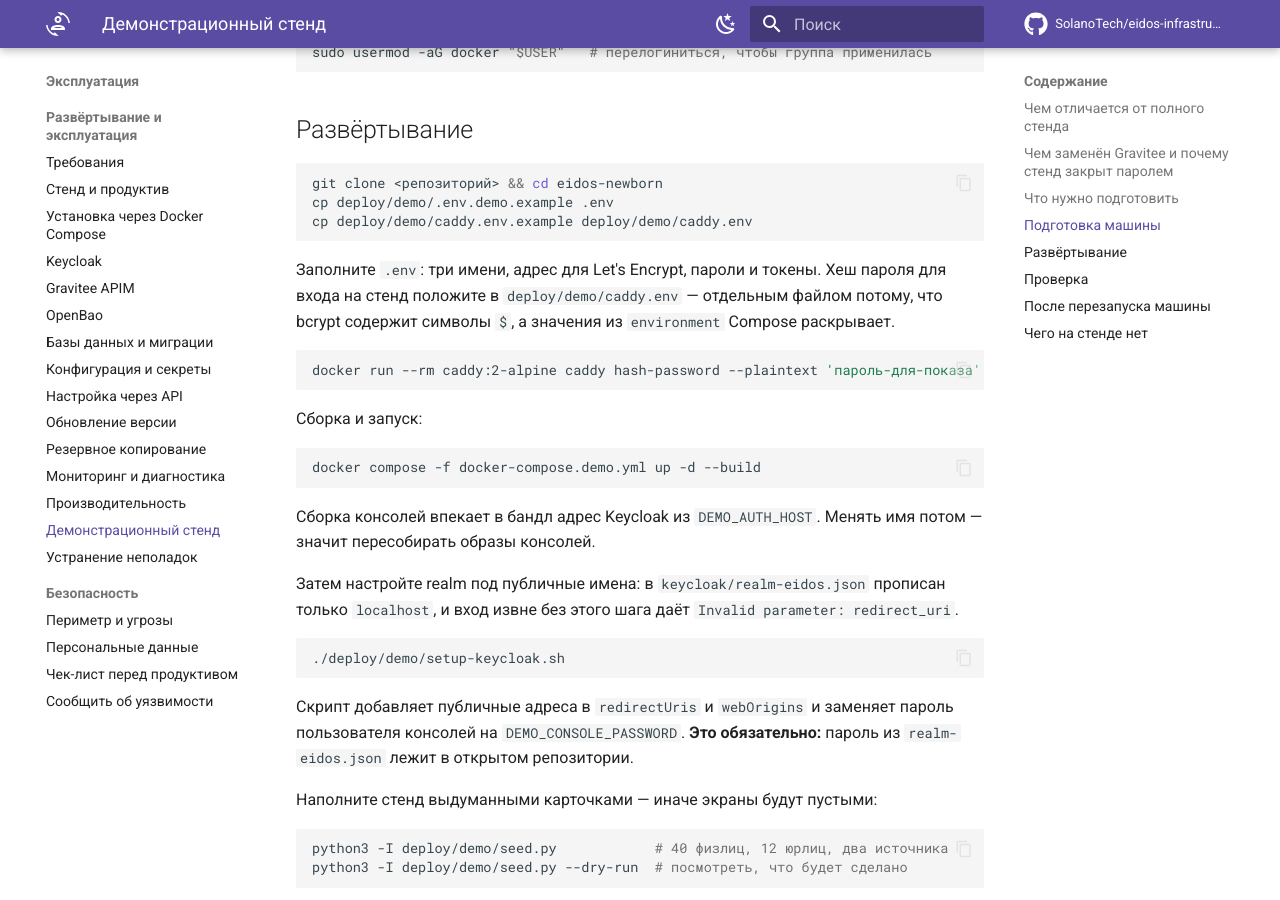
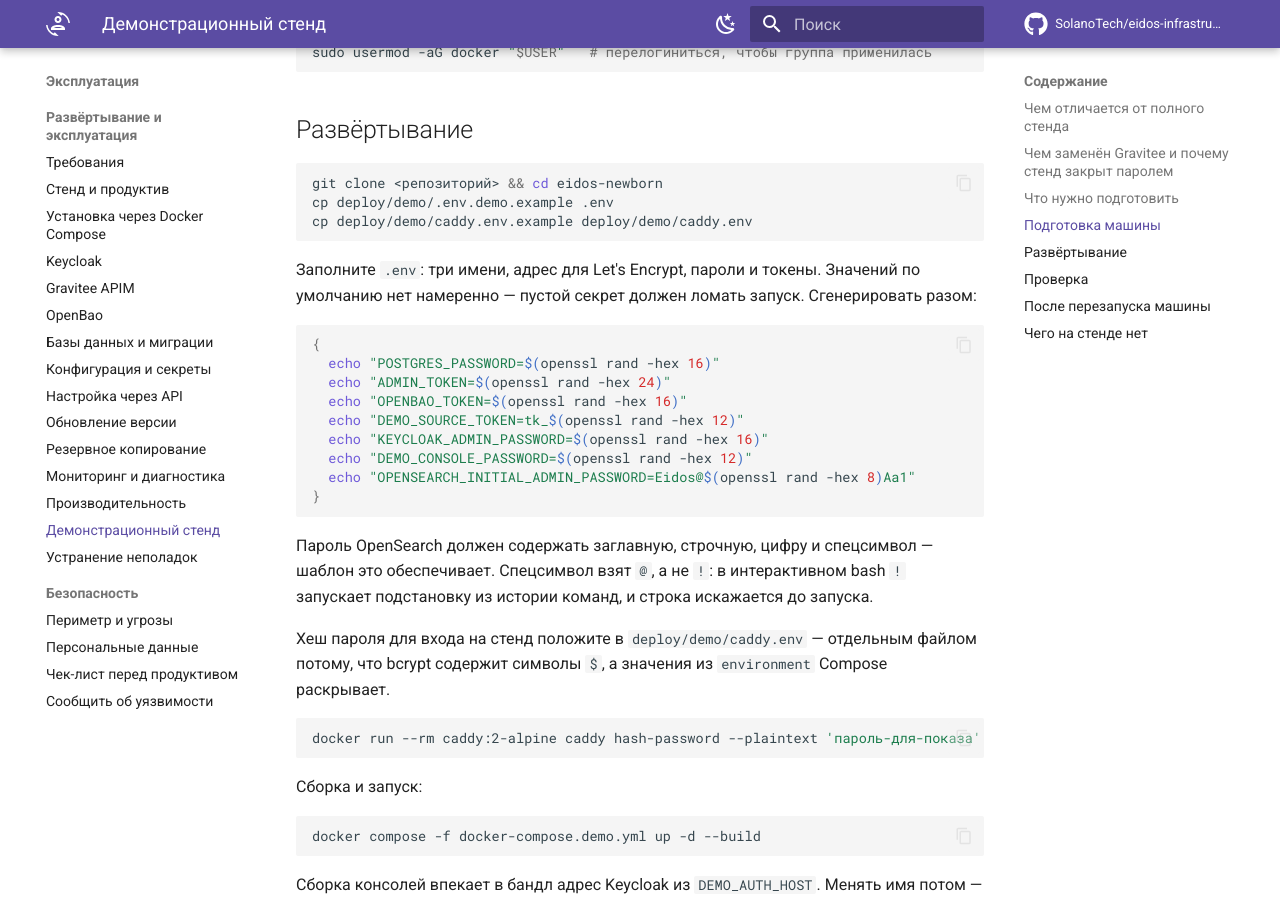
Before and after one commit to SolanoTech/eidos-newborn, an MkDocs documentation site: the page built from docs/operations/demo-stand.md, in a window 1280 px wide and 900 px high, scrolled down 2400 px. Built offline with MkDocs 1.6.1 and Material for MkDocs 9.7.7, drawn with Linux system fonts in a browser that asks for light colours; comment, search, counter and statistics services are not loaded.

Commit message:
Демо-стенд: .env читается разбором, а не source
setup-keycloak.sh выполнял .env шеллом, и строка вида
CONSENT_EXPIRY_CRON=0 5 0 * * * разбиралась как присваивание плюс команда:
"5: command not found", скрипт падал из-за set -e. В формате Compose
значение с пробелами без кавычек законно, выполнять такой файл шеллом
нельзя.

Нужные ключи теперь вычитываются по одному, с тем же снятием окружающих
кавычек, что делает Compose. Побочно это убирает выполнение произвольного
кода из .env.

В инструкцию добавлен генератор секретов. Спецсимвол пароля OpenSearch — @,
а не !: в интерактивном bash ! запускает подстановку из истории, и строка
искажается до запуска.

Co-Authored-By: Claude Opus 5 <noreply@anthropic.com>

````diff
--- a/docs/operations/demo-stand.md
+++ b/docs/operations/demo-stand.md
@@ -108,8 +108,27 @@ cp deploy/demo/.env.demo.example .env
 cp deploy/demo/caddy.env.example deploy/demo/caddy.env
 ```
 
-Заполните `.env`: три имени, адрес для Let's Encrypt, пароли и токены. Хеш
-пароля для входа на стенд положите в `deploy/demo/caddy.env` — отдельным
+Заполните `.env`: три имени, адрес для Let's Encrypt, пароли и токены.
+Значений по умолчанию нет намеренно — пустой секрет должен ломать запуск.
+Сгенерировать разом:
+
+```bash
+{
+  echo "POSTGRES_PASSWORD=$(openssl rand -hex 16)"
+  echo "ADMIN_TOKEN=$(openssl rand -hex 24)"
+  echo "OPENBAO_TOKEN=$(openssl rand -hex 16)"
+  echo "DEMO_SOURCE_TOKEN=tk_$(openssl rand -hex 12)"
+  echo "KEYCLOAK_ADMIN_PASSWORD=$(openssl rand -hex 16)"
+  echo "DEMO_CONSOLE_PASSWORD=$(openssl rand -hex 12)"
+  echo "OPENSEARCH_INITIAL_ADMIN_PASSWORD=Eidos@$(openssl rand -hex 8)Aa1"
+}
+```
+
+Пароль OpenSearch должен содержать заглавную, строчную, цифру и спецсимвол —
+шаблон это обеспечивает. Спецсимвол взят `@`, а не `!`: в интерактивном bash
+`!` запускает подстановку из истории команд, и строка искажается до запуска.
+
+Хеш пароля для входа на стенд положите в `deploy/demo/caddy.env` — отдельным
 файлом потому, что bcrypt содержит символы `$`, а значения из `environment`
 Compose раскрывает.
 
````
Also changed, not shown: 1 other file.
